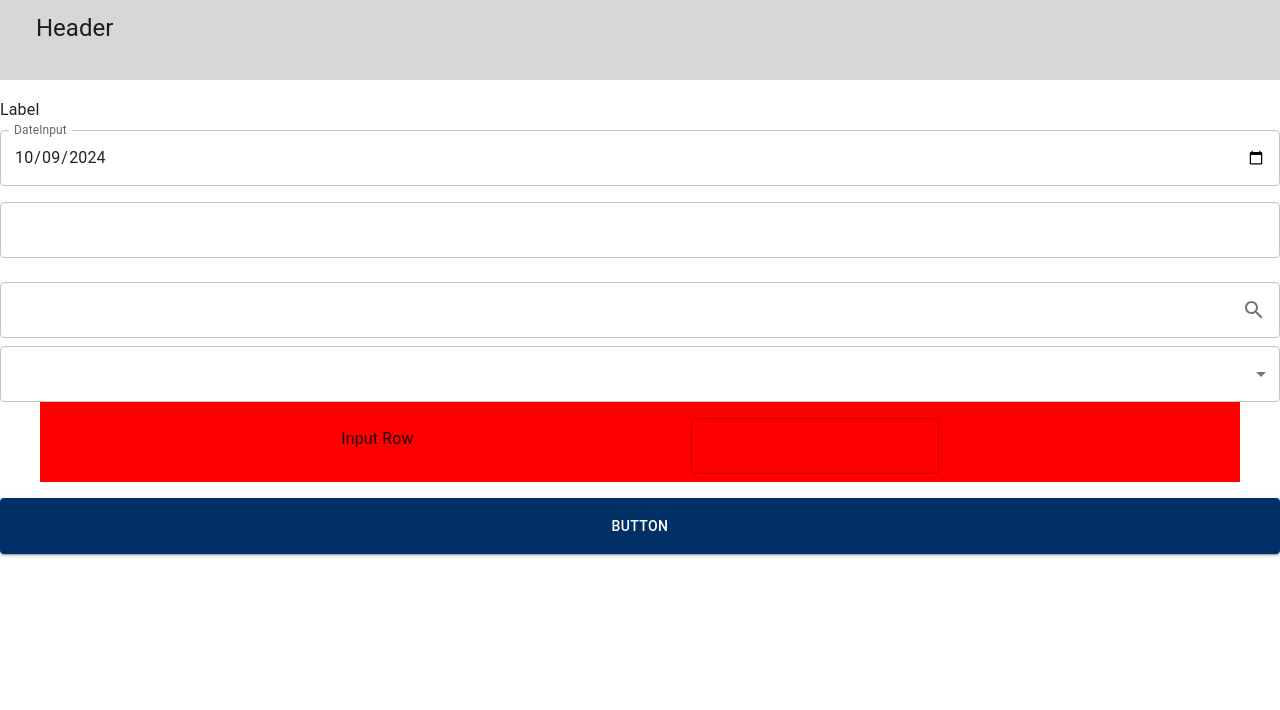
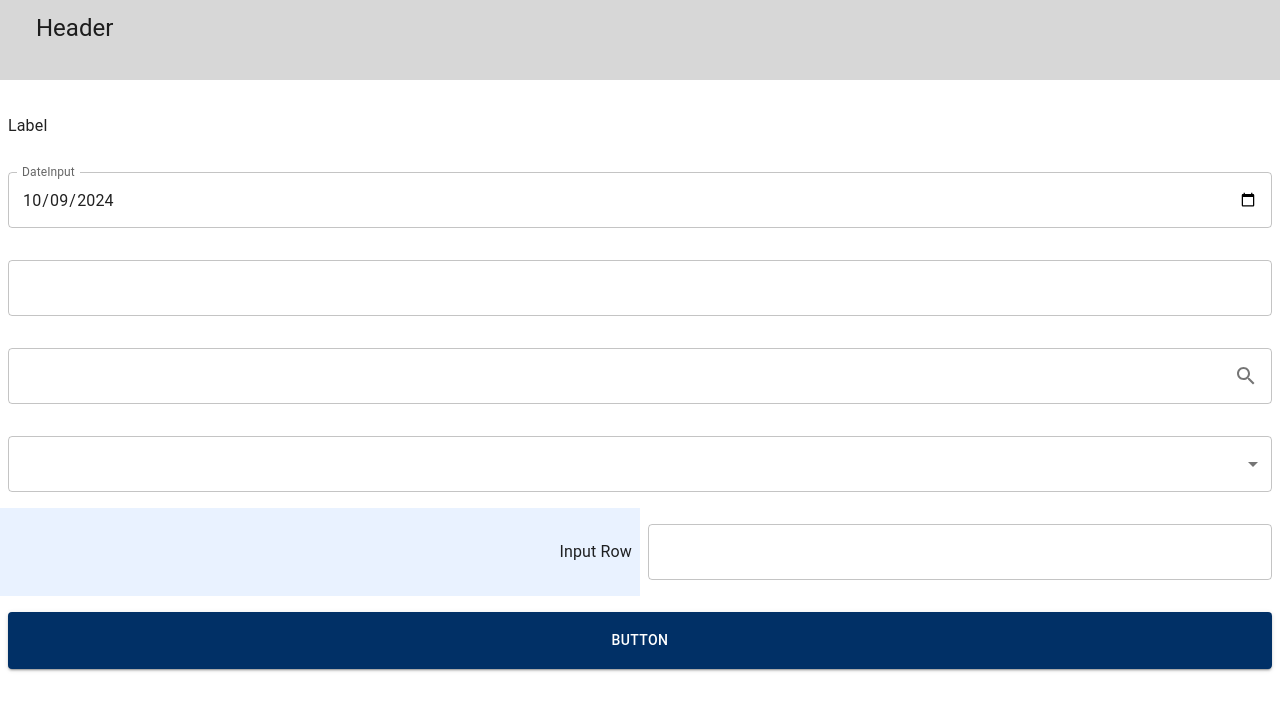
Before and after one commit to OracleTuxedo/bcap-fe, a Next.js app: page /ui in a window 1280 px wide. Shown: the top 710 px of the page. Built offline with nearby package versions, Linux system fonts and the light colour scheme.

Commit message:
update input row from container to grid

```diff
--- a/src/components/atoms/BaseButton.tsx
+++ b/src/components/atoms/BaseButton.tsx
@@ -19,6 +19,7 @@ const BaseButton = ({
         bgcolor: color,
         marginY : 2,
         paddingY : 2,
+        marginX : 1
       }}
       variant={variant}
       onClick={onClickHandler}
--- a/src/components/atoms/BaseContainer.tsx
+++ b/src/components/atoms/BaseContainer.tsx
@@ -1,25 +1,27 @@
 import React, { ReactNode } from 'react';
-import { Container } from '@mui/material';
+import { Box } from '@mui/material';
 
 type ContainerProps = {
   row?: boolean;
+  color?: string;
   children: ReactNode;
 };
 
-const BaseContainer = ({ row = false, children }: ContainerProps) => {
+const BaseContainer = ({ row = false, color, children }: ContainerProps) => {
   return (
-    <Container
+    <Box
       sx={{
         display : 'flex',
         flex : 1,
-        bgcolor : 'red',
+        bgcolor : color,
         flexDirection : row ? 'row' : 'column',
         alignItems : 'center',
-        justifyContent : 'space-evenly'
+        justifyContent : 'space-evenly',
+        paddingX : 1
       }}
     >
       {children}
-    </Container>
+    </Box>
   );
 };
 
--- a/src/components/atoms/Dropdown.tsx
+++ b/src/components/atoms/Dropdown.tsx
@@ -23,7 +23,10 @@ const Dropdown = ({
             onChange={onChangeHandler}
             value={value}
             fullWidth={full}
-            margin='dense'
+            sx={{
+                marginY : 2,
+                marginX : 1,
+            }}
         >
             {data.map((optionValue) => (
                 <MenuItem key={optionValue.value} value={optionValue.value}>
--- a/src/components/atoms/InputDate.tsx
+++ b/src/components/atoms/InputDate.tsx
@@ -25,6 +25,10 @@ const InputDate = ({
       onChange={onChangeHandler}
       value={date ?? new Date()}
       variant={variant}
+      sx={{
+        marginY : 2,
+        marginX : 1,
+      }}
     />
   );
 };
--- a/src/components/atoms/InputText.tsx
+++ b/src/components/atoms/InputText.tsx
@@ -30,6 +30,12 @@ const InputText = ({
             value={value}
             variant={variant}
             fullWidth={full}
+            sx={{
+                display : 'flex',
+                flex : 1,
+                marginY : 2,
+                marginX : 1,
+            }}
         />
     );
 };
--- a/src/components/atoms/InputTextSearch.tsx
+++ b/src/components/atoms/InputTextSearch.tsx
@@ -32,6 +32,10 @@ const InputTextSearch = ({
             value={value}
             variant={variant}
             fullWidth={full}
+            sx={{
+                marginY : 2,
+                marginX : 1,
+            }}
             slotProps={{
                 input : {
                     endAdornment : (
--- a/src/components/atoms/Label.tsx
+++ b/src/components/atoms/Label.tsx
@@ -11,7 +11,10 @@ const Label = ({ children, variant = labelVariantEnum.H2 }: TextProps) => {
     return (
         <Typography
             variant={variant}
-            gutterBottom
+            sx={{
+                marginY : 2,
+                marginX : 1,
+            }}
         >
             {children}
         </Typography>
--- a/src/components/molecules/InputRow.tsx
+++ b/src/components/molecules/InputRow.tsx
@@ -1,5 +1,6 @@
 import { labelVariantEnum, textFieldVariantEnum } from "@/enums";
 import { BaseContainer, InputText, Label } from "../atoms"
+import { Grid2 } from "@mui/material";
 
 export interface inputRowProps {
     id : string;
@@ -10,15 +11,23 @@ export interface inputRowProps {
 
 const InputRow = ({ id, name, value, onChangeHandler } : inputRowProps) => {
     return (
-        <BaseContainer row>
+        <Grid2 container >
+            <Grid2 size={6}
+                bgcolor="#E9F2FF"
+                textAlign={'end'}
+                alignContent={'center'}
+            >
                 <Label variant={labelVariantEnum.BODY1}>{name}</Label>
+            </Grid2>
+            <Grid2 size={6} >
                 <InputText
                     id={id}
                     onChangeHandler={onChangeHandler}
                     value={value}
                     variant={textFieldVariantEnum.OUTLINED}
                 />
-        </BaseContainer>
+            </Grid2>
+        </Grid2>
     )
 }
 
--- a/src/pages/ui/index.tsx
+++ b/src/pages/ui/index.tsx
@@ -65,14 +65,12 @@ const Ui = () => {
           onChangeHandler={(e) => setText(e.target.value)}
           value={text}
           variant={textFieldVariantEnum.OUTLINED}
-          full
         />
         <InputTextSearch
           id='InputTextSearch'
           onChangeHandler={(e) => setTextSearch(e.target.value)}
           value={textSearch}
           variant={textFieldVariantEnum.OUTLINED}
-          full
           icon={<Search/>}
         />
         <Dropdown
@@ -80,7 +78,6 @@ const Ui = () => {
           value={selectedOption}
           data={selectOptions}
           onChangeHandler={(event : SelectChangeEvent) => setSelectedOption(event.target.value)}
-          full
         />
         <InputRow id='InputRow' name='Input Row' value={inputRowValue} onChangeHandler={(event) => setInputRowValue(event.target.value)} />
         <BaseButton
--- a/src/utils/theme.ts
+++ b/src/utils/theme.ts
@@ -5,7 +5,13 @@ const palette = {
     main: '#013066',
   },
   secondary: {
-    main: '#266BA3',
+    main: '#E9F2FF',
+  },
+  tertiary: {
+    main: '#E1BC30',
+  },
+  success: {
+    main: "#5CC07F",
   },
   error: {
     main: "#FF00009E",
```
Lines whose indentation alone changed are shown as unchanged.
